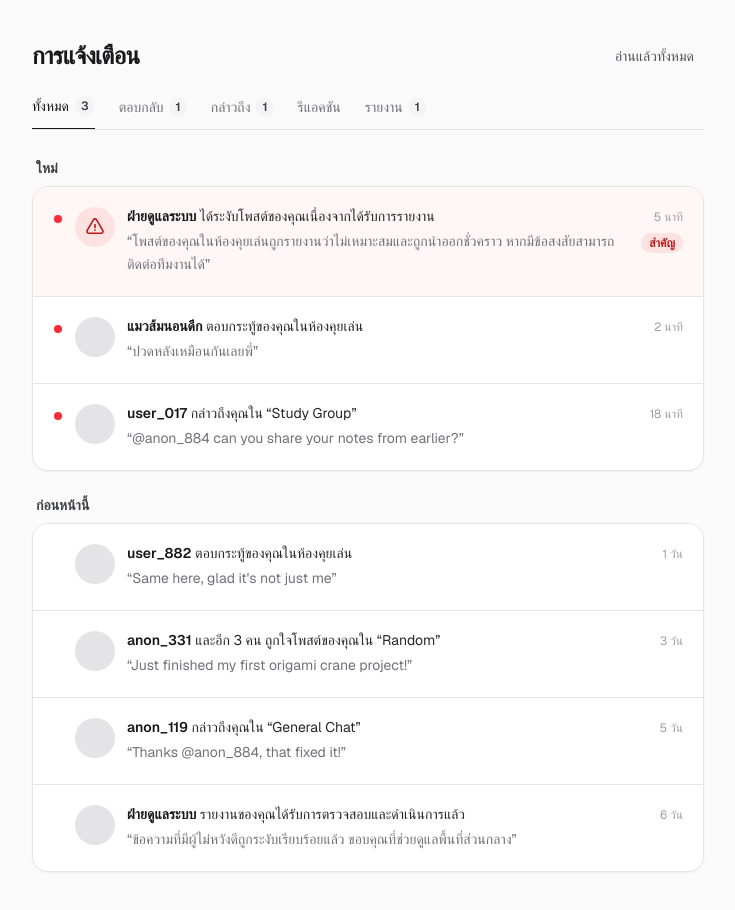
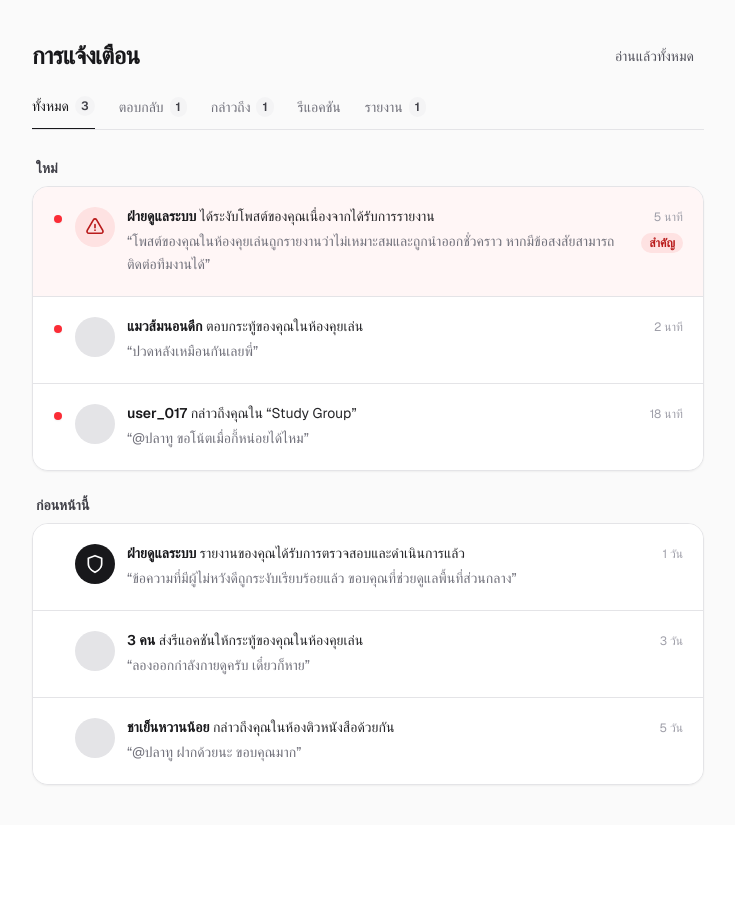
Before and after one commit to Some1Names/AntiLonely, a Next.js app: page /notifications in a window 1280 px wide. Shown: the whole page, without its empty margins (272-1007 px from the left). After the commit the page ends 825 px from the top, so only its background shows below. Built offline with nearby package versions, Linux system fonts and the light colour scheme.

Commit message:
feat(notifications): add shield logo for care team and align mock feed with SVG

```diff
--- a/components/notifications/NotificationItem.tsx
+++ b/components/notifications/NotificationItem.tsx
@@ -79,6 +79,22 @@ export function NotificationItem({
             />
           </svg>
         </div>
+      ) : systemIcon === 'shield' ? (
+        <div className="flex-shrink-0 w-10 h-10 rounded-full flex items-center justify-center bg-zinc-900 text-white select-none">
+          <svg
+            className="w-5 h-5 text-white"
+            fill="none"
+            viewBox="0 0 24 24"
+            stroke="currentColor"
+            strokeWidth={2}
+          >
+            <path
+              strokeLinecap="round"
+              strokeLinejoin="round"
+              d="M12 22s8-4 8-10V5l-8-3-8 3v7c0 6 8 10 8 10z"
+            />
+          </svg>
+        </div>
       ) : (
         <div className="flex-shrink-0 w-10 h-10 rounded-full bg-zinc-200 select-none overflow-hidden flex items-center justify-center">
           {actor.avatarUrl ? (
--- a/lib/mock/notifications.ts
+++ b/lib/mock/notifications.ts
@@ -45,46 +45,10 @@ export function getMockNotificationsFeed(
         name: 'user_017',
       },
       actionText: 'กล่าวถึงคุณใน “Study Group”',
-      contentPreview: '“@anon_884 can you share your notes from earlier?”',
+      contentPreview: '“@ปลาทู ขอโน้ตเมื่อกี้หน่อยได้ไหม”',
       createdAt: new Date(referenceTime - 18 * 60 * 1000).toISOString(),
       isRead: false,
       targetUrl: '/boards/study/posts/post-102',
-    },
-    {
-      id: 'notif-3',
-      type: 'reply',
-      actor: {
-        name: 'user_882',
-      },
-      actionText: 'ตอบกระทู้ของคุณในห้องคุยเล่น',
-      contentPreview: '“Same here, glad it\'s not just me”',
-      createdAt: new Date(referenceTime - 24 * 60 * 60 * 1000).toISOString(),
-      isRead: true,
-      targetUrl: '/boards/talk/posts/post-103',
-    },
-    {
-      id: 'notif-4',
-      type: 'reaction',
-      actor: {
-        name: 'anon_331',
-      },
-      actionText: 'และอีก 3 คน ถูกใจโพสต์ของคุณใน “Random”',
-      contentPreview: '“Just finished my first origami crane project!”',
-      createdAt: new Date(referenceTime - 3 * 24 * 60 * 60 * 1000).toISOString(),
-      isRead: true,
-      targetUrl: '/boards/random/posts/post-104',
-    },
-    {
-      id: 'notif-5',
-      type: 'mention',
-      actor: {
-        name: 'anon_119',
-      },
-      actionText: 'กล่าวถึงคุณใน “General Chat”',
-      contentPreview: '“Thanks @anon_884, that fixed it!”',
-      createdAt: new Date(referenceTime - 5 * 24 * 60 * 60 * 1000).toISOString(),
-      isRead: true,
-      targetUrl: '/boards/general/posts/post-105',
     },
     {
       id: 'notif-6',
@@ -95,9 +59,34 @@ export function getMockNotificationsFeed(
       actionText: 'รายงานของคุณได้รับการตรวจสอบและดำเนินการแล้ว',
       contentPreview:
         '“ข้อความที่มีผู้ไม่หวังดีถูกระงับเรียบร้อยแล้ว ขอบคุณที่ช่วยดูแลพื้นที่ส่วนกลาง”',
-      createdAt: new Date(referenceTime - 6 * 24 * 60 * 60 * 1000).toISOString(),
+      createdAt: new Date(referenceTime - 24 * 60 * 60 * 1000).toISOString(),
       isRead: true,
       targetUrl: '/reports/rep-001',
+      systemIcon: 'shield',
+    },
+    {
+      id: 'notif-4',
+      type: 'reaction',
+      actor: {
+        name: '3 คน',
+      },
+      actionText: 'ส่งรีแอคชันให้กระทู้ของคุณในห้องคุยเล่น',
+      contentPreview: '“ลองออกกำลังกายดูครับ เดี๋ยวก็หาย”',
+      createdAt: new Date(referenceTime - 3 * 24 * 60 * 60 * 1000).toISOString(),
+      isRead: true,
+      targetUrl: '/boards/talk/posts/post-104',
+    },
+    {
+      id: 'notif-5',
+      type: 'mention',
+      actor: {
+        name: 'ชาเย็นหวานน้อย',
+      },
+      actionText: 'กล่าวถึงคุณในห้องติวหนังสือด้วยกัน',
+      contentPreview: '“@ปลาทู ฝากด้วยนะ ขอบคุณมาก”',
+      createdAt: new Date(referenceTime - 5 * 24 * 60 * 60 * 1000).toISOString(),
+      isRead: true,
+      targetUrl: '/boards/study/posts/post-105',
     },
   ];
 
@@ -106,6 +95,3 @@ export function getMockNotificationsFeed(
     serverTime: new Date(referenceTime).toISOString(),
   };
 }
-
-export const INITIAL_NOTIFICATIONS: NotificationItem[] =
-  getMockNotificationsFeed(Date.parse('2026-10-14T12:00:00.000Z')).items;
--- a/types/notification.ts
+++ b/types/notification.ts
@@ -24,7 +24,7 @@ export interface NotificationItem {
   isRead: boolean;
   targetUrl: string;
   isImportant?: boolean;
-  systemIcon?: 'alert';
+  systemIcon?: 'alert' | 'shield';
 }
 
 export interface GroupedNotifications {
```
Also changed, not shown: 1 other file (tests, documents, lock files or other folders).
